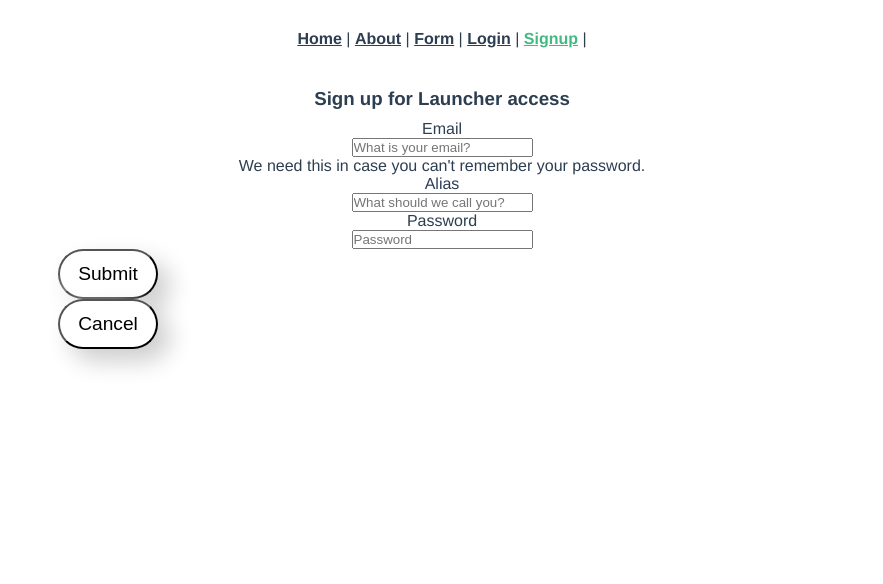
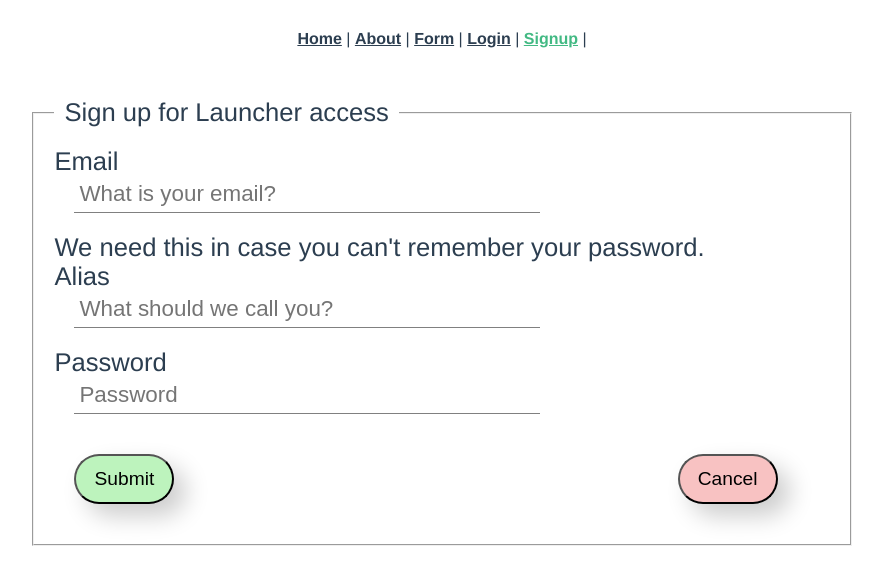
Before and after one commit to piknikki/launcher, a Vue app: page /signup in a window 1280 px wide. Shown: the top 584 px of the page, without its empty margins (198-1081 px from the left). Built offline with nearby package versions, Linux system fonts and the light colour scheme.

Commit message:
Do more styling

```diff
--- a/src/views/Login.vue
+++ b/src/views/Login.vue
@@ -1,16 +1,15 @@
 <template>
-  <div class="login">
-    <h3>Log into Launcher</h3>
-    <div class="box">
+  <div class="login block">
+    <div class="form-wrapper">
       <form @submit.prevent="logIn">
-        <div class="field">
+        <fieldset>
+          <legend>Log into Launcher</legend>
             <label class="label" for="email">Email</label>
             <div class="control has-icons-left has-icons-right">
               <input id="email" v-model="email" class="input" type="text" placeholder="Email" >
               <span class="icon is-small is-left">
                 <i class="fas fa-envelope"></i>
               </span>
-          </div>
             </div>
 
           <div class="field">
@@ -24,15 +23,11 @@
           </div>
 
           <p v-if="feedback">{{ feedback }}</p>
-        <div class="field is-grouped is-grouped-centered">
-          <div class="control">
-            <button class="button is-link submit-btn">Submit</button>
+          <div class="button-wrapper">
+            <button class="submit-btn">Submit</button>
+            <button class="cancel-btn">Cancel</button>
           </div>
-          <div class="control">
-            <button class="button is-link cancel-btn">Cancel</button>
-          </div>
-        </div>
-
+        </fieldset>
       </form>
     </div>
   </div>
@@ -72,13 +67,44 @@ export default {
 </script>
 
 <style scoped>
-.login {
-  width: 60%;
+.block {
+  width: 80%;
+  margin: 20px auto;
+  text-align: left;
+  font-size: 1.6rem;
+}
+
+form {
+  width: 80%;
   margin: 0 auto;
 }
 
-h3 {
-  margin: 10px;
+legend {
+  padding: 0 10px;
+}
+
+fieldset {
+  padding: 20px;
+}
+
+input {
+  font-size: 1.4rem;
+  border: none;
+  margin-left: 20px;
+  margin-bottom: 20px;
+  border-bottom: 1px solid grey;
+}
+
+input[type=text],
+input[type=password]{
+  width: 60%;
+  padding: 5px;
+}
+
+.button-wrapper {
+  padding: 20px;
+  display: flex;
+  justify-content: space-between;
 }
 
 button {
@@ -93,6 +119,14 @@ button {
   margin-right: 2rem;
   width: 100px;
   font-size: 1.2rem;
+}
+
+.cancel-btn {
+  background: #f8c2c2;
+}
+
+.submit-btn {
+  background: #bdf3bd;
 }
 
 /*.submit-btn {*/
--- a/src/views/Signup.vue
+++ b/src/views/Signup.vue
@@ -1,8 +1,9 @@
 <template>
-  <div class="signup">
-    <h3>Sign up for Launcher access</h3>
+  <div class="signup block">
     <div class="box">
       <form @submit.prevent="signUp">
+        <fieldset>
+          <legend>Sign up for Launcher access</legend>
           <div class="field">
             <label class="label" for="email">Email</label>
             <div class="control has-icons-left has-icons-right">
@@ -35,15 +36,11 @@
             </div>
           </div>
 
-        <div class="field is-grouped is-grouped-centered">
-          <div class="control">
-            <button class="button is-link submit-btn">Submit</button>
+          <div class="button-wrapper">
+            <button class="submit-btn">Submit</button>
+            <button class="cancel-btn">Cancel</button>
           </div>
-          <div class="control">
-            <button class="button is-link cancel-btn">Cancel</button>
-          </div>
-        </div>
-
+        </fieldset>
       </form>
     </div>
   </div>
@@ -107,13 +104,44 @@ export default {
 </script>
 
 <style scoped>
-.signup {
-  width: 60%;
+.block {
+  width: 80%;
+  margin: 20px auto;
+  text-align: left;
+  font-size: 1.6rem;
+}
+
+form {
+  width: 80%;
   margin: 0 auto;
 }
 
-h3 {
-  margin: 10px;
+legend {
+  padding: 0 10px;
+}
+
+fieldset {
+  padding: 20px;
+}
+
+input {
+  font-size: 1.4rem;
+  border: none;
+  margin-left: 20px;
+  margin-bottom: 20px;
+  border-bottom: 1px solid grey;
+}
+
+input[type=text],
+input[type=password]{
+  width: 60%;
+  padding: 5px;
+}
+
+.button-wrapper {
+  padding: 20px;
+  display: flex;
+  justify-content: space-between;
 }
 
 button {
@@ -128,6 +156,14 @@ button {
   margin-right: 2rem;
   width: 100px;
   font-size: 1.2rem;
+}
+
+.cancel-btn {
+  background: #f8c2c2;
+}
+
+.submit-btn {
+  background: #bdf3bd;
 }
 
 /*.submit-btn {*/
```
Lines whose indentation alone changed are shown as unchanged.
